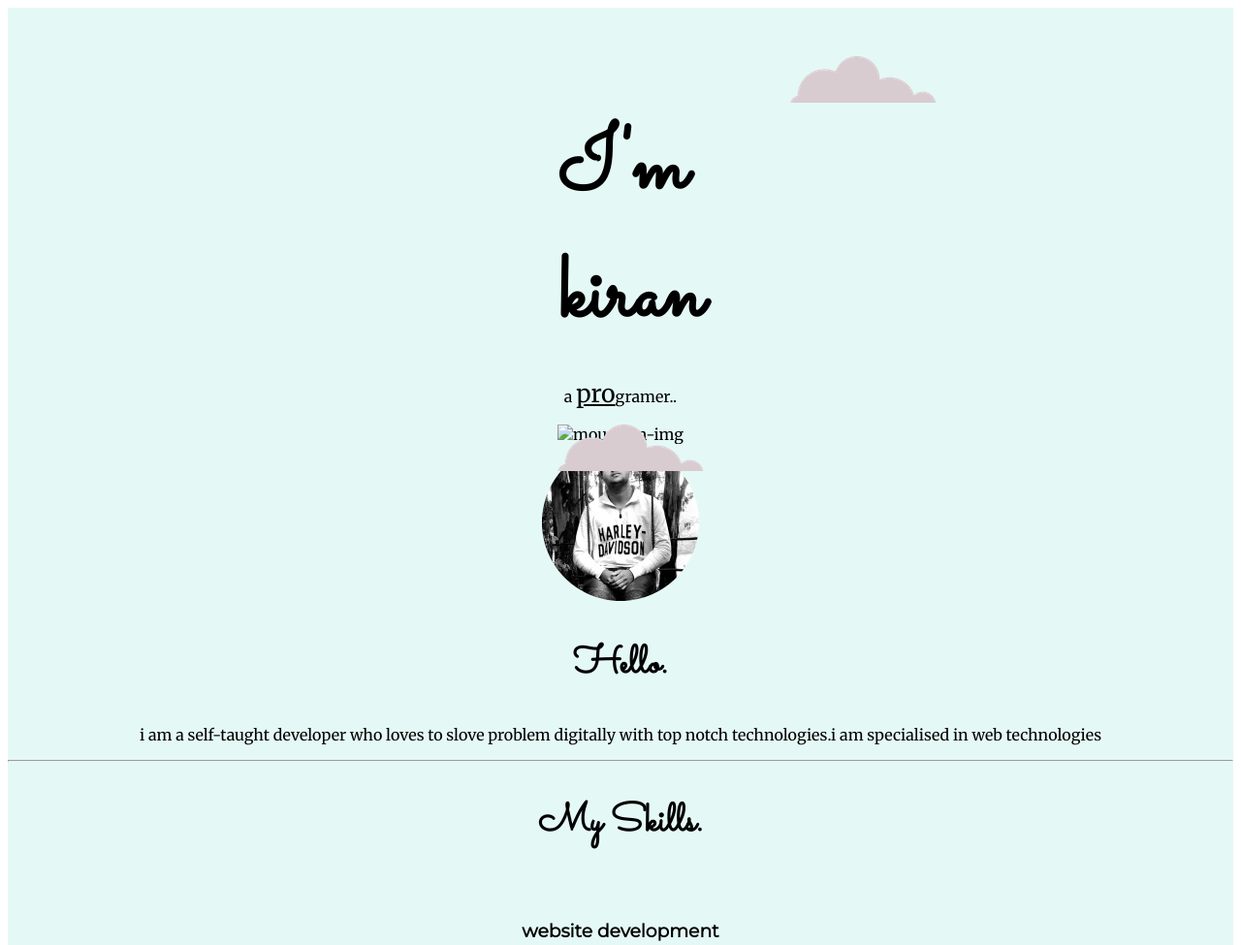
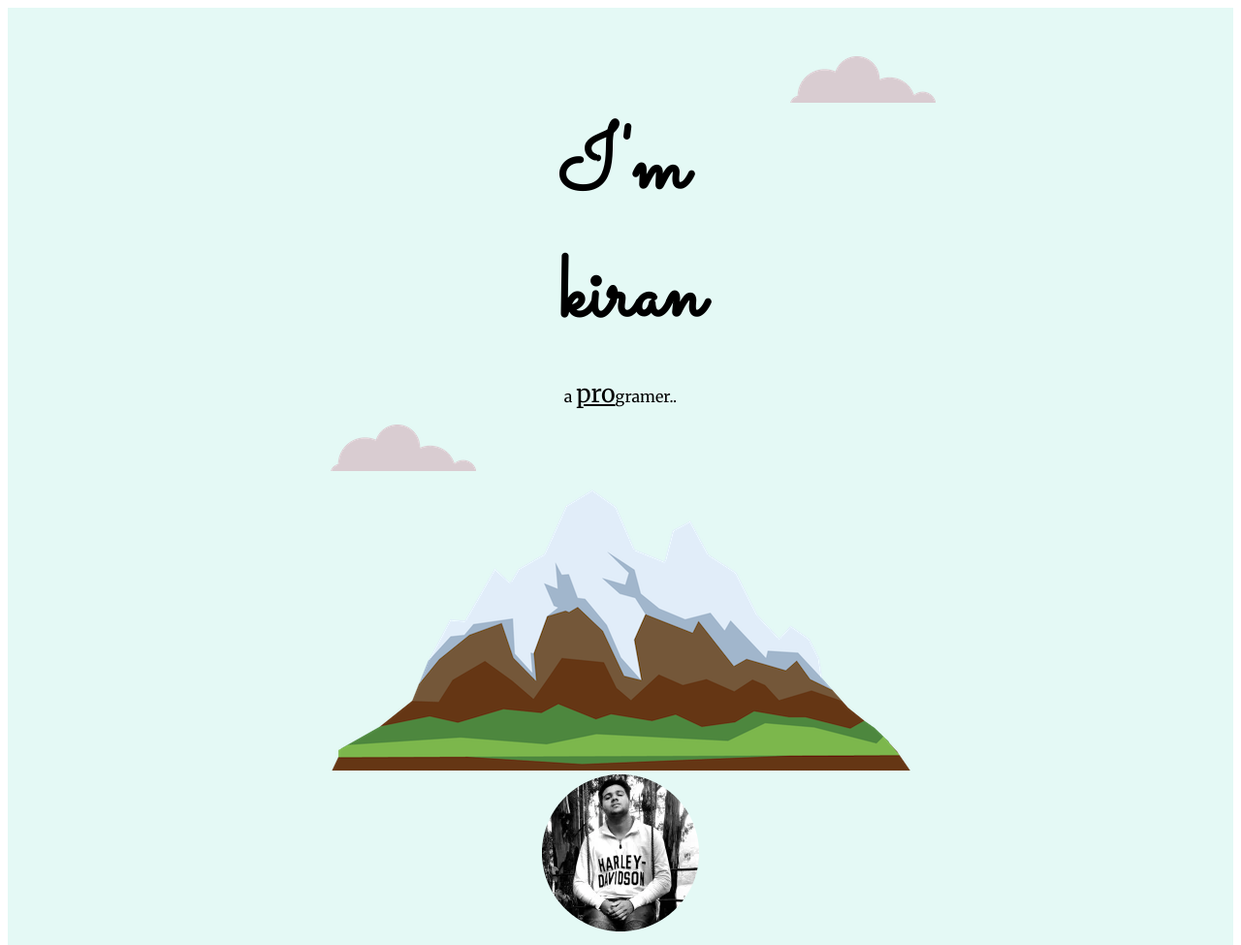
Before and after one commit to kiranmohanofficial/kiranmohan, a plain HTML site: page index.html in a window 1280 px wide. Shown: the top 975 px of the page at 97% size. Drawn offline with Linux system fonts and the light colour scheme; files whose address does not match are found by name.

Commit message:
Update index.html

```diff
--- a/index.html
+++ b/index.html
@@ -18,7 +18,7 @@
     <h1>I'm kiran</h1>
     <p>a <span class="aprogrammer">pro</span>gramer..</p>
     <img class="bottom-cloud" src="images/cloud.png" alt="cloud-img">
-    <img src="images/moutain.png"alt="mountain-img">
+    <img src="mountain.png"alt="mountain-img">
   </div>
   <div class="middle-container">
  <div class="profile">
```
